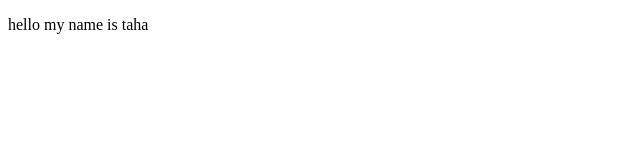
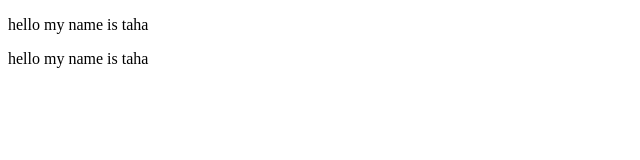
Before and after one commit to mtaha471/FinTrix, a plain HTML site: page index.html in a window 1280 px wide. Shown: the whole page, without its empty margins (0-640 px from the left). Drawn offline with Linux system fonts and the light colour scheme.

Commit message:
index.html

```diff
--- a/index.html
+++ b/index.html
@@ -7,5 +7,6 @@
 </head>
 <body>
     <p>hello my name is taha</p>
+        <p>hello my name is taha</p>
 </body>
 </html>
```
